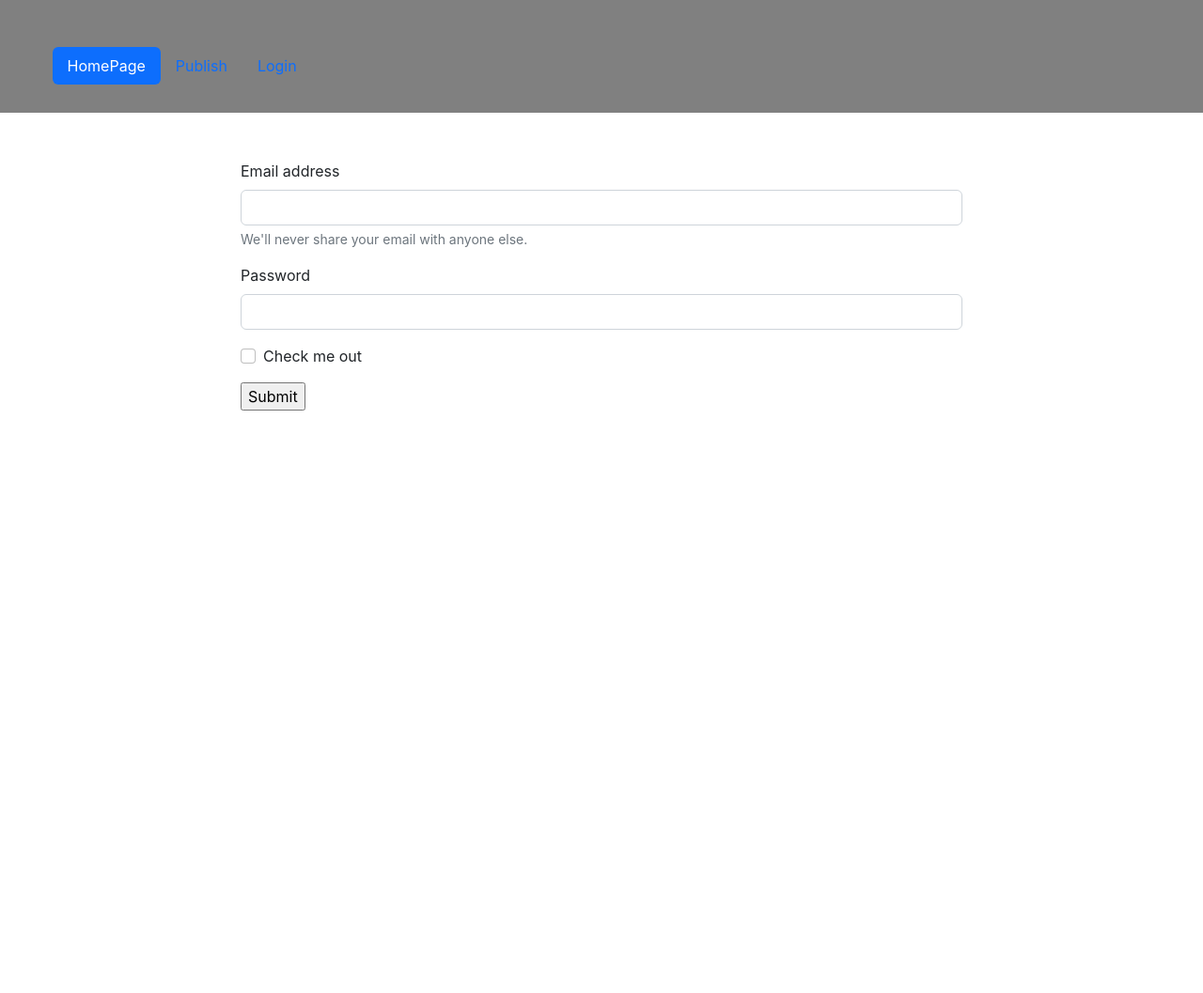
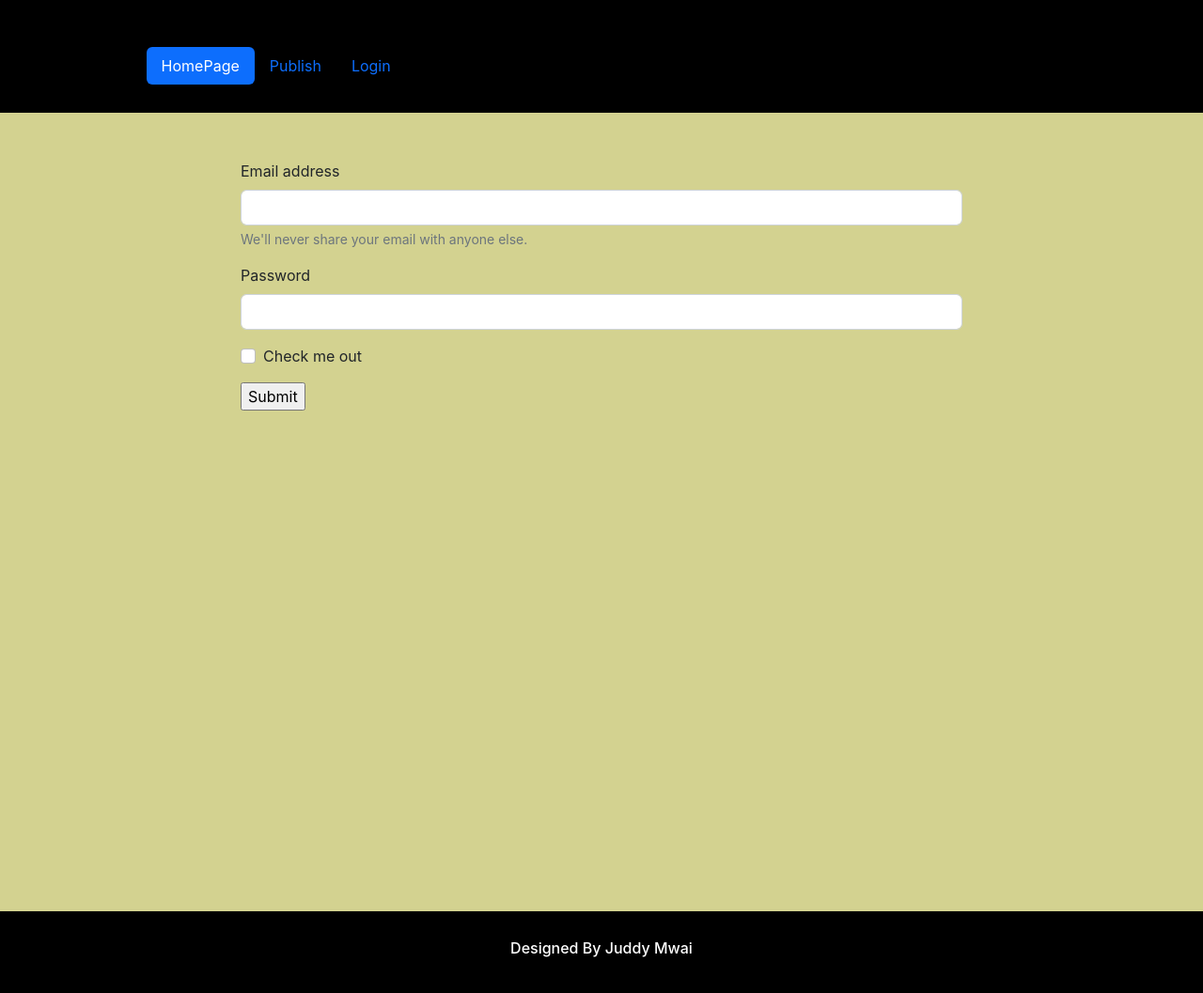
Before and after one commit to Juddymwai/The-Blog-HUB, a React (Create React App) app: page /login in a window 1280 px wide. Shown: the whole page at 94% size. Before the commit the page ends 970 px from the top, so only its background shows below. Built offline with nearby package versions, Linux system fonts and the light colour scheme.

Commit message:
adds footer component

```diff
--- a/src/components/App.js
+++ b/src/components/App.js
@@ -2,8 +2,8 @@ import React from "react";
 import HomePage from "./HomePage";
 import Login from "./Login";
 import Navbar from "./Navbar";
-
 import Publish from "./Publish";
+import Footer from "./Footer"
 import { BrowserRouter as Router, Routes, Route} from "react-router-dom"
 
 
@@ -16,9 +16,10 @@ function App(){
     <div style={{background: ""}}>
       <Router >
 
-          <div style={{background: "grey"}}>
+          <div style={{background: " black"}}>
 
               <Navbar/>
+
 
           </div>
 
@@ -30,6 +31,7 @@ function App(){
 
           </Routes>
       </Router>
+      <Footer/>
       </div>
 
 
--- /dev/null
+++ b/src/components/Footer.js
@@ -0,0 +1,10 @@
+import React from "react";
+
+function Footer(){
+    return (
+        <div style={{padding: 30+"px", backgroundColor:"black", color:"white"}}>
+            <h6 style={{textAlign:"center"}}>Designed By Juddy Mwai</h6>
+        </div>
+    )
+}
+export default Footer;
--- a/src/components/Navbar.js
+++ b/src/components/Navbar.js
@@ -3,7 +3,7 @@ import { Link} from "react-router-dom"
 
 function Navbar(){
     return(
-        <div style={{padding: 30+"px"}}>
+        <div style={{padding: 30+"px", marginLeft:100+ "px"}}>
 
             <ul class="nav nav-pills" style={{marginTop:20 +"px", marginLeft:1.6 + "em"}}>
             <li class="nav-item">
--- a/src/index.css
+++ b/src/index.css
@@ -5,6 +5,9 @@ body {
     sans-serif;
   -webkit-font-smoothing: antialiased;
   -moz-osx-font-smoothing: grayscale;
+  background-image: url('');
+  background-size: cover;
+  background-color: rgb(211, 210, 144);
 }
 
 code {
```
